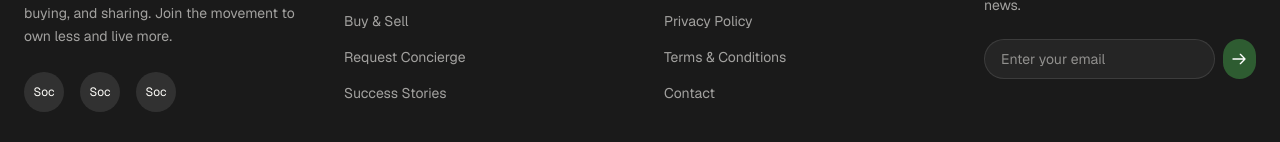
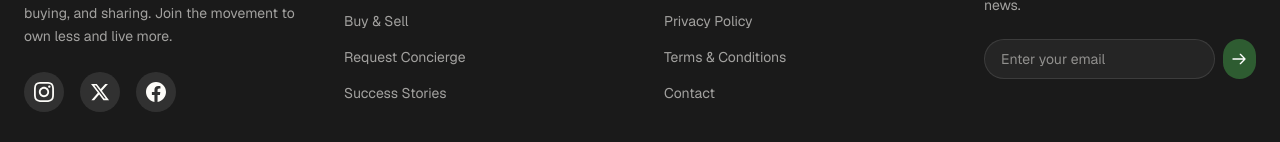
Before and after one commit to forcodesociety-ux/nexbee-landing, a Next.js app: page / in a window 1280 px wide. Shown: the part 6961-7103 px from the top of the page. Built offline with nearby package versions, Linux system fonts and the light colour scheme.

Commit message:
added socials

```diff
--- a/app/components/Footer.tsx
+++ b/app/components/Footer.tsx
@@ -82,11 +82,15 @@
                     </p>
                     <div className="flex gap-4">
                         {/* Social Placeholders */}
-                        {[1, 2, 3].map((i) => (
-                            <div key={i} className="w-10 h-10 rounded-full bg-[var(--background)]/10 hover:bg-[var(--brand-yellow)] hover:text-[var(--foreground)] transition-colors cursor-pointer flex items-center justify-center">
-                                <span className="text-xs">Soc</span>
-                            </div>
-                        ))}
+                        <Link href="https://www.instagram.com/nexbeee" className="w-10 h-10 rounded-full bg-[var(--background)]/10 hover:bg-[var(--brand-yellow)] hover:text-[var(--foreground)] transition-colors flex items-center justify-center">
+                            <svg className="w-5 h-5" fill="currentColor" viewBox="0 0 24 24"><path d="M12 2.163c3.204 0 3.584.012 4.85.07 3.252.148 4.771 1.691 4.919 4.919.058 1.265.069 1.645.069 4.849 0 3.205-.012 3.584-.069 4.849-.149 3.225-1.664 4.771-4.919 4.919-1.266.058-1.644.07-4.85.07-3.204 0-3.584-.012-4.849-.07-3.26-.149-4.771-1.699-4.919-4.92-.058-1.265-.07-1.644-.07-4.849 0-3.204.013-3.583.07-4.849.149-3.227 1.664-4.771 4.919-4.919 1.266-.057 1.645-.069 4.849-.069zm0-2.163c-3.259 0-3.667.014-4.947.072-4.358.2-6.78 2.618-6.98 6.98-.059 1.281-.073 1.689-.073 4.948 0 3.259.014 3.668.072 4.948.2 4.358 2.618 6.78 6.98 6.98 1.281.058 1.689.072 4.948.072 3.259 0 3.668-.014 4.948-.072 4.354-.2 6.782-2.618 6.979-6.98.059-1.28.073-1.689.073-4.948 0-3.259-.014-3.667-.072-4.947-.196-4.354-2.617-6.78-6.979-6.98-1.281-.059-1.69-.073-4.949-.073zm0 5.838c-3.403 0-6.162 2.759-6.162 6.162s2.759 6.163 6.162 6.163 6.162-2.759 6.162-6.163c0-3.403-2.759-6.162-6.162-6.162zm0 10.162c-2.209 0-4-1.79-4-4 0-2.209 1.791-4 4-4s4 1.791 4 4c0 2.21-1.791 4-4 4zm6.406-11.845c-.796 0-1.441.645-1.441 1.44s.645 1.44 1.441 1.44c.795 0 1.439-.645 1.439-1.44s-.644-1.44-1.439-1.44z" /></svg>
+                        </Link>
+                        <Link href="https://www.twitter.com/nexbee" className="w-10 h-10 rounded-full bg-[var(--background)]/10 hover:bg-[var(--brand-yellow)] hover:text-[var(--foreground)] transition-colors flex items-center justify-center">
+                            <svg className="w-5 h-5" fill="currentColor" viewBox="0 0 24 24"><path d="M18.244 2.25h3.308l-7.227 8.26 8.502 11.24H16.17l-5.214-6.817L4.99 21.75H1.68l7.73-8.835L1.254 2.25H8.08l4.713 6.231zm-1.161 17.52h1.833L7.084 4.126H5.117z" /></svg>
+                        </Link>
+                        <Link href="https://www.facebook.com/nexbee" className="w-10 h-10 rounded-full bg-[var(--background)]/10 hover:bg-[var(--brand-yellow)] hover:text-[var(--foreground)] transition-colors flex items-center justify-center">
+                            <svg className="w-5 h-5" fill="currentColor" viewBox="0 0 24 24"><path d="M24 12.073c0-6.627-5.373-12-12-12s-12 5.373-12 12c0 5.99 4.388 10.954 10.125 11.854v-8.385H7.078v-3.47h3.047V9.43c0-3.007 1.791-4.669 4.533-4.669 1.312 0 2.686.235 2.686.235v2.953H15.83c-1.491 0-1.956.925-1.956 1.874v2.25h3.328l-.532 3.47h-2.796v8.385C19.612 23.027 24 18.062 24 12.073z" /></svg>
+                        </Link>
                     </div>
 
                     <div className="flex flex-row flex-wrap gap-2 mt-8">
```
